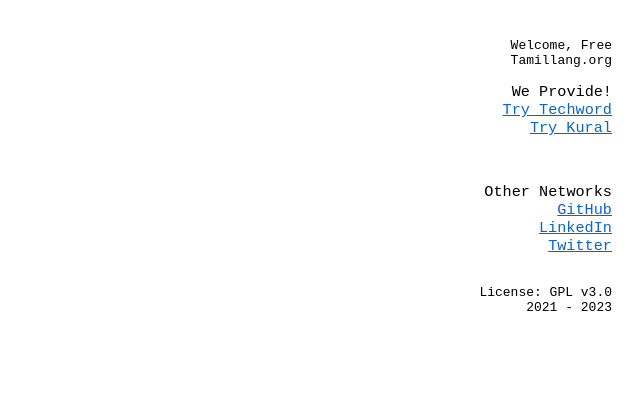
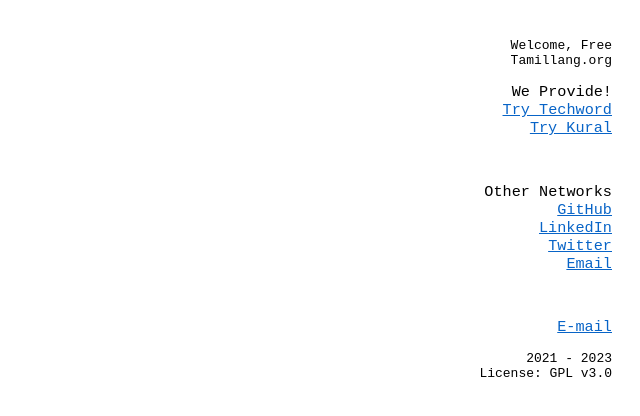
Before and after one commit to TamilLang/tamillang.github.io, a plain HTML site: page index.html in a window 1280 px wide. Shown: the whole page, without its empty margins (640-1280 px from the left). Drawn offline with Linux system fonts and the light colour scheme; a web font is replaced by a local one.

Commit message:
email updated

```diff
--- a/index.html
+++ b/index.html
@@ -50,11 +50,17 @@
               <li><a href="https://linkedin.com/company/tamillang">LinkedIn</a></li>
               <li><a href="https://twitter.com/tamillang/">Twitter</a></li>
               <!--<li><a href="https://instagram.com/tamillang/">Instagram</a></li>-->
+              <li><a href="mailto: tamillang.org@gmail.com">Email</a></li>
           </h3>
       </ul>
       <br>
+      <ul>
+          <h3>
+              <li><a href="mailto: tamillang.org@gmail.com">E-mail</a></li>
+          </h3>
+      </ul>
+	<span>2021 - 2023</span>
 	<span>License: GPL v3.0</span>
-	<span>2021 - 2023</span>
     </div>
     <div id="left">&nbsp;</div>
     <div id="content">
```
